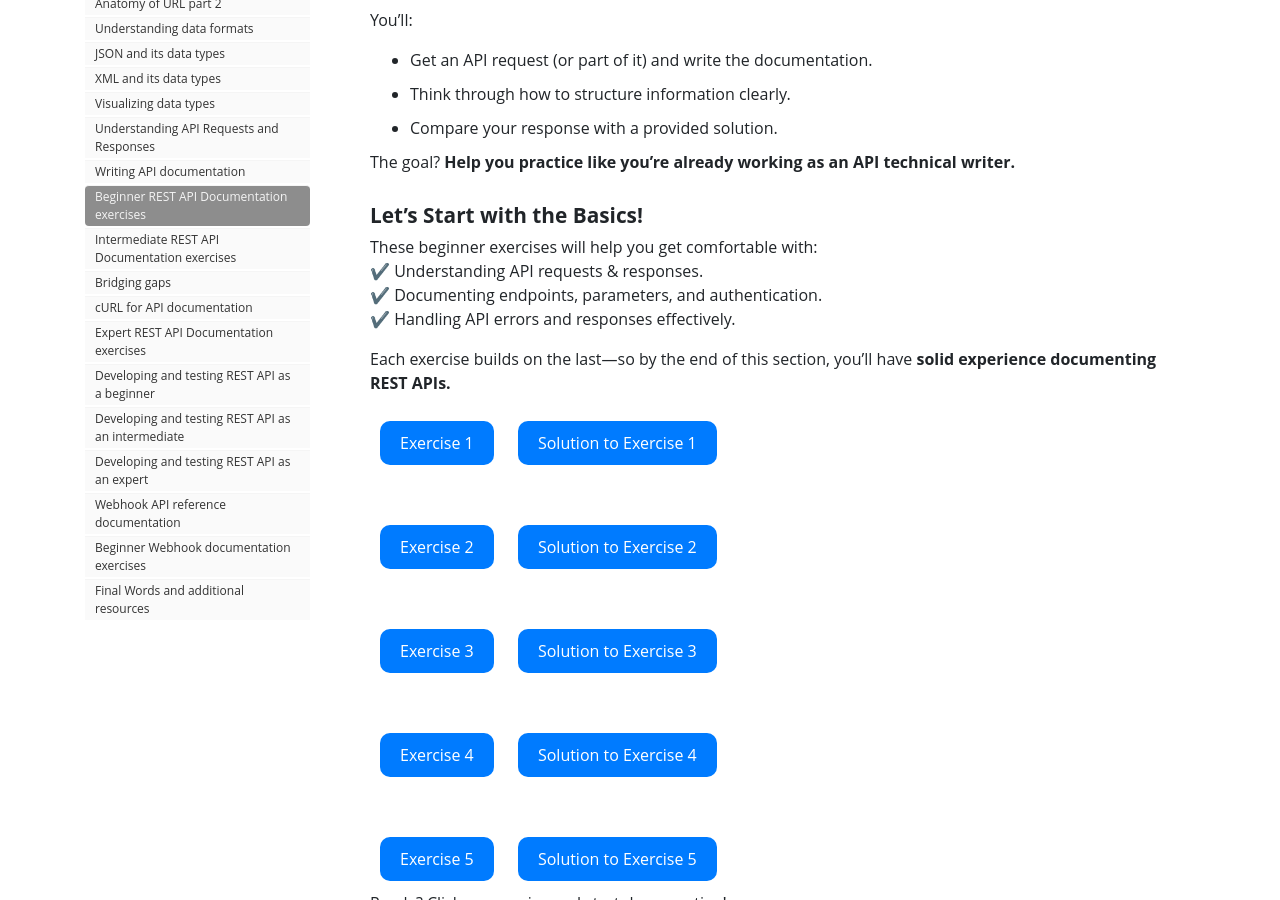
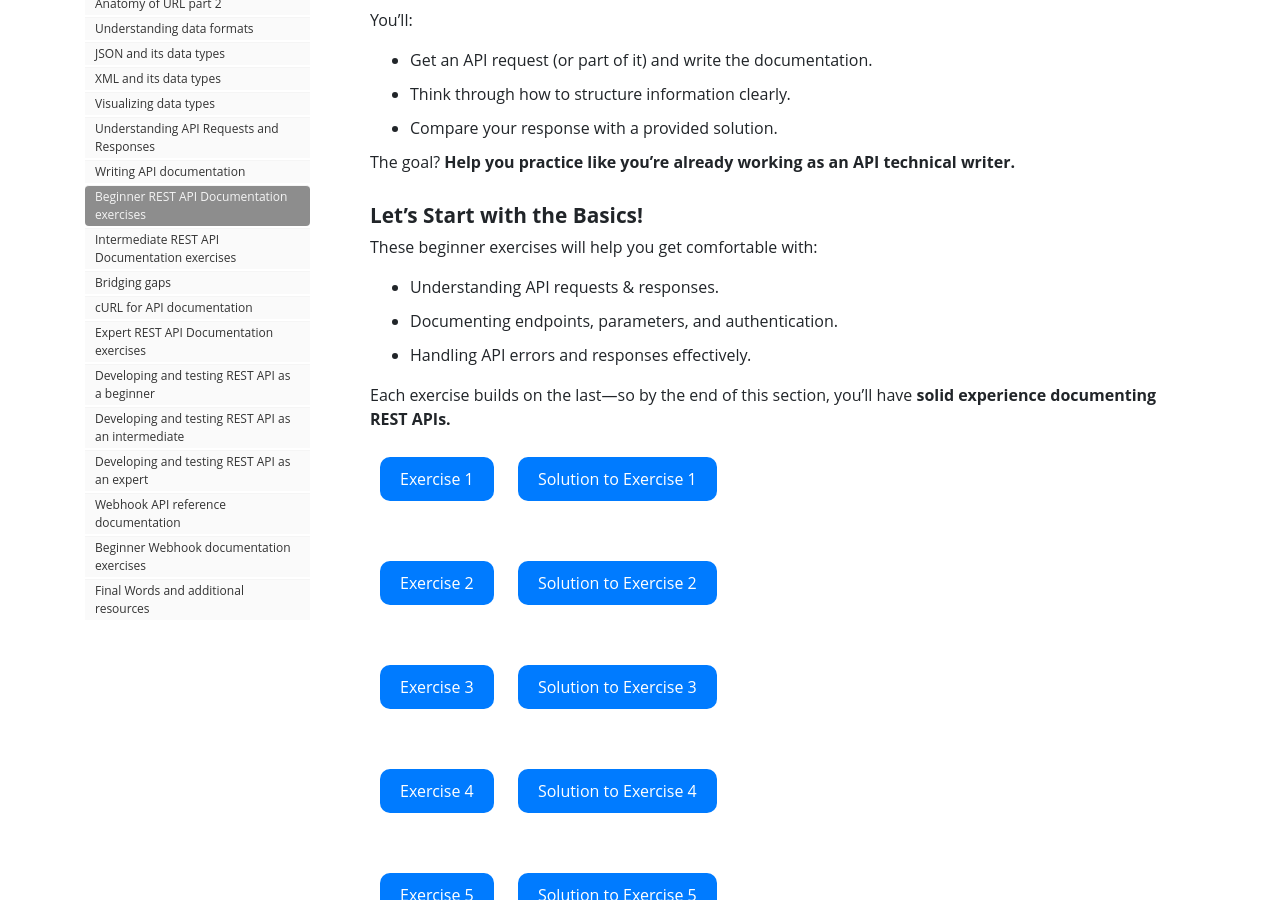
Before and after one commit to gautriv/apidocumentation, a Jekyll site: the page built from pages/mydoc/bdocumentingrestapi.md, in a window 1280 px wide and 900 px high, scrolled down 489 px. Built offline with Jekyll 4.4.1, drawn with Linux system fonts in a browser that asks for light colours; nearby versions of some CDN libraries; comment, search, counter and statistics services are not loaded.

```diff
--- a/pages/mydoc/bdocumentingrestapi.md
+++ b/pages/mydoc/bdocumentingrestapi.md
@@ -30,9 +30,9 @@
 
 ## Let’s Start with the Basics!
 These beginner exercises will help you get comfortable with:
-✔️ Understanding API requests & responses.
-✔️ Documenting endpoints, parameters, and authentication.
-✔️ Handling API errors and responses effectively.
+- Understanding API requests & responses.
+- Documenting endpoints, parameters, and authentication.
+- Handling API errors and responses effectively.
 
 <script async src="https://pagead2.googlesyndication.com/pagead/js/adsbygoogle.js?client=ca-pub-7149683584202371"
      crossorigin="anonymous"></script>
```
